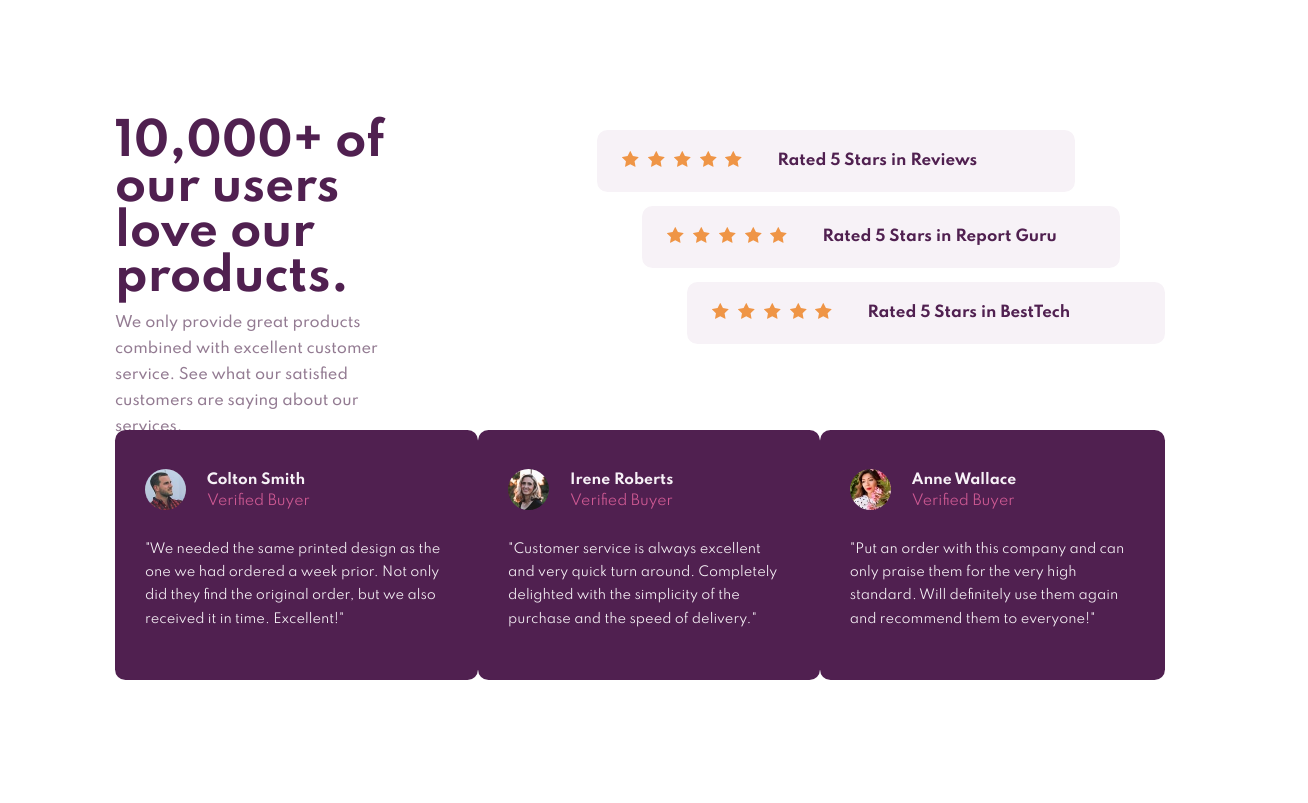
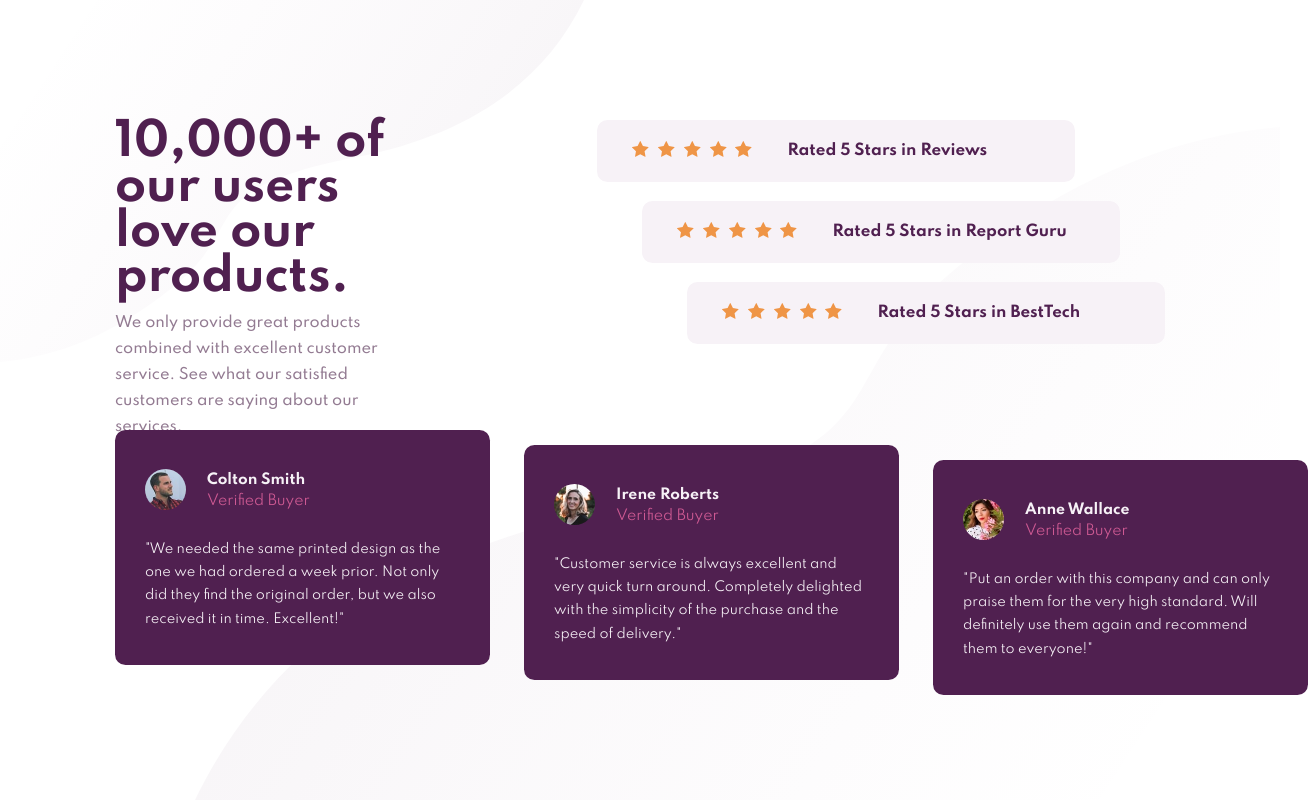
Before and after one commit to mrLuisFer/social-proof, a plain HTML site: page src/index.html in a window 1280 px wide. Shown: the whole page, 1308 px wide, since content can reach past the window. Drawn offline with Linux system fonts and the light colour scheme.

Commit message:
Design Finished

```diff
--- a/src/index.html
+++ b/src/index.html
@@ -26,6 +26,12 @@
 				class="pattern_mobile_top"
 				src="./public/images/bg-pattern-top-mobile.svg"
 				alt="pattern-top-mobile"
+			/>
+
+			<img
+				class="pattern_pc_top"
+				src="./public/images/bg-pattern-top-desktop.svg"
+				alt="pattern_pc_top"
 			/>
 			<section class="header">
 				<h1 class="header_title">10,000+ of our users love our products.</h1>
@@ -133,6 +139,12 @@
 				src="./public/images/bg-pattern-bottom-mobile.svg"
 				alt="pattern-bottom-mobile"
 			/>
+
+			<img
+				class="pattern_pc_bottom"
+				src="./public/images/bg-pattern-bottom-desktop.svg"
+				alt="pattern_pc_bottom"
+			/>
 		</main>
 	</body>
 </html>
--- a/src/sass/components/_cards.scss
+++ b/src/sass/components/_cards.scss
@@ -4,15 +4,15 @@
 	color: $grayishMagenta;
 
 	@media screen and (min-width: 905px) {
-		display: flex;
+		display: grid;
 		grid-column: span 2;
+		grid-template-columns: 1fr 1fr 1fr;
+		justify-items: start;
+		gap: 0 34px;
 	}
 
 	.card {
-		background: $magenta;
-		padding: 39px 30px;
-		border-radius: $radius;
-		height: 250px;
+		@include card-layout;
 
 		&_profile {
 			display: flex;
@@ -46,3 +46,13 @@
 		}
 	}
 }
+
+@media screen and (min-width: 905px) {
+	.card:nth-child(2) {
+		margin-top: 15px;
+	}
+
+	.card:nth-child(3) {
+		margin-top: calc(15px + 15px);
+	}
+}
--- a/src/sass/components/_main.scss
+++ b/src/sass/components/_main.scss
@@ -1,11 +1,12 @@
 .main {
 	padding: 78px 24px;
 	@media screen and (min-width: 905px) {
-		padding: 120px 155px;
+		padding: 115px 155px;
+		padding-bottom: 100px;
 		display: grid;
 		padding: 120px 115px;
 		gap: 60px 130px;
 		grid-template-columns: 1fr 1fr;
-		grid-template-rows: 250px 300px;
+		grid-template-rows: 250px 280px;
 	}
 }
--- a/src/sass/components/_pattern.scss
+++ b/src/sass/components/_pattern.scss
@@ -6,21 +6,31 @@
 		}
 		@media screen and (max-width: 900px) {
 			&_top {
-				display: inline-block;
-				position: absolute;
-				top: 0;
-				right: 0;
-				left: 0;
+				@include pattern-layout-top;
 				width: 100%;
 			}
 
 			&_bottom {
-				display: inline-block;
-				position: absolute;
+				@include pattern-layout-bottom;
 				width: 100%;
-				left: 0px;
-				right: 0;
-				bottom: -605px;
+				bottom: -805px;
+			}
+		}
+	}
+
+	&_pc {
+		&_top,
+		&_bottom {
+			display: none;
+		}
+
+		@media screen and (min-width: 901px) {
+			&_top {
+				@include pattern-layout-top;
+			}
+
+			&_bottom {
+				@include pattern-layout-bottom;
 			}
 		}
 	}
--- a/src/sass/components/_rated.scss
+++ b/src/sass/components/_rated.scss
@@ -15,10 +15,9 @@
 			display: flex;
 			justify-content: flex-start;
 			align-items: center;
-			// height: auto;
 			height: 62px;
 			width: 478px;
-			padding-left: 25px;
+			padding-left: 35px;
 		}
 
 		&_stars {
@@ -41,8 +40,9 @@
 	}
 }
 
+@media screen and (min-width: 905px) {
 	.rated_reviews {
-	margin-top: 10px;
+		// margin-top: 10px;
 	}
 
 	.rated_report {
@@ -53,3 +53,4 @@
 	.rated_bestTech {
 		margin-left: calc(45px + 45px);
 	}
+}
--- a/src/sass/components/mixins/_mixins.scss
+++ b/src/sass/components/mixins/_mixins.scss
@@ -7,5 +7,35 @@
 	@media screen and (min-width: 905px) {
 		padding: 15px;
 		margin-right: 0;
+		margin-bottom: 19px;
 	}
 }
+
+@mixin card-layout {
+	background: $magenta;
+	padding: 39px 30px;
+	border-radius: $radius;
+	height: 250px;
+	@media screen and (min-width: 900px) {
+		height: 235px;
+		width: 375px;
+	}
+}
+
+@mixin pattern-layout {
+	&-top {
+		display: inline-block;
+		position: absolute;
+		top: 0;
+		left: 0;
+		z-index: -100;
+	}
+
+	&-bottom {
+		display: inline-block;
+		position: absolute;
+		bottom: 0;
+		right: 0;
+		z-index: -100;
+	}
+}
```
Also changed, not shown: src/css/index.css, 1 other file. Lines whose indentation alone changed are shown as unchanged.
